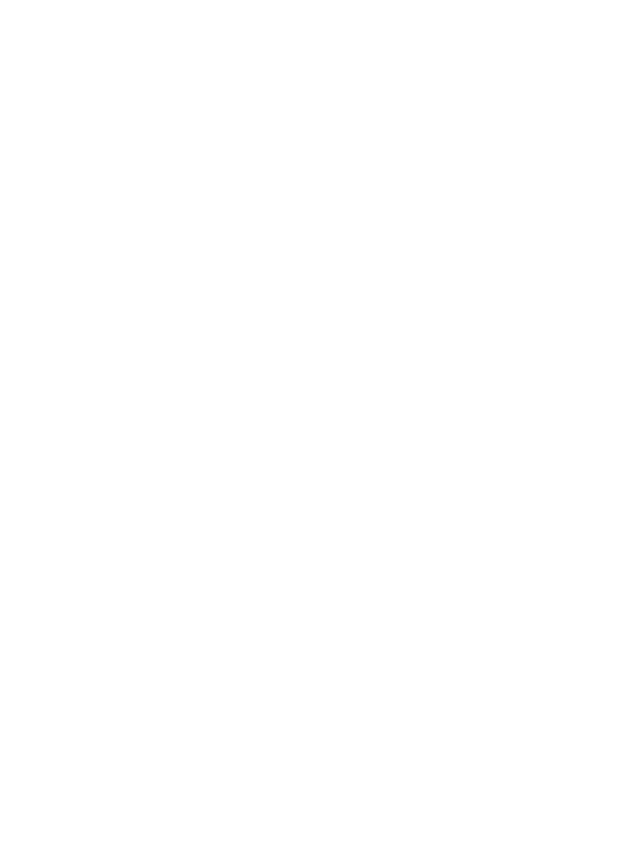
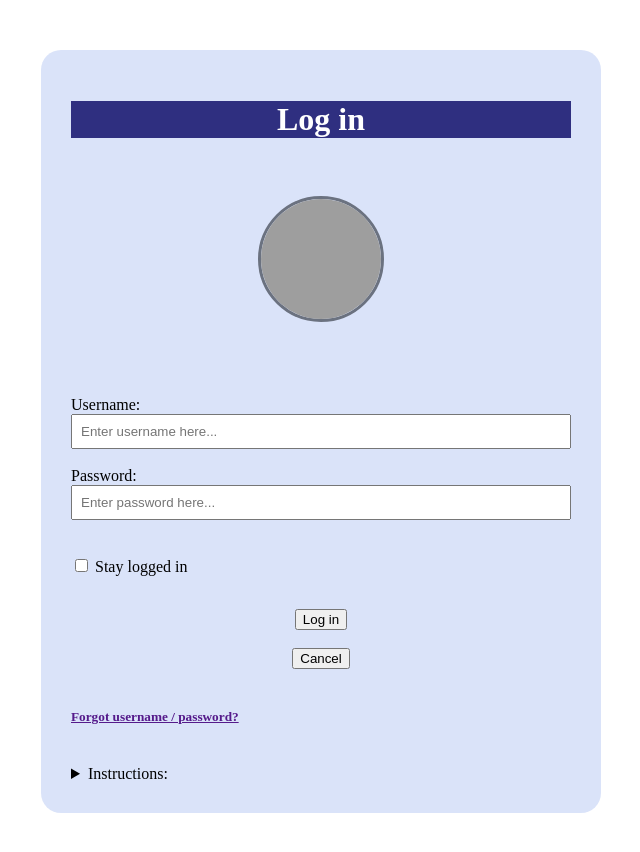
Before and after one commit to Agent-Sebastian/FV_ICT9J_Q4SkillsTest_SEBASTIAN-KIESHA, a plain HTML site: page FV_ICT9J_Q4SkillsTest_SEBASTIAN-KIESHA.html in a window 1280 px wide. Shown: the whole page, without its empty margins (319-959 px from the left). Before the commit the page ends 800 px from the top, so only its background shows below. Drawn offline with Linux system fonts and the light colour scheme; grey boxes are pictures that could not be loaded.

Commit message:
Update FV_ICT9J_Q4SkillsTest_SEBASTIAN-KIESHA.html

```diff
--- a/FV_ICT9J_Q4SkillsTest_SEBASTIAN-KIESHA.html
+++ b/FV_ICT9J_Q4SkillsTest_SEBASTIAN-KIESHA.html
@@ -5,7 +5,138 @@
     <meta name="viewport" content="width=device-width, initial-scale=1.0">
     <title>Skills Test</title>
 </head>
+
+    <style>
+        .form-box {
+        background: rgba(194, 208, 246, 0.6);
+        backdrop-filter: blur(8px);
+        width: 500px;
+        margin: 50px auto;
+        padding: 30px;
+        border-radius: 20px;
+                            }
+
+
+            .form-box input {
+        width: 100%;
+        padding: 8px;
+        box-sizing: border-box;
+                            }
+
+
+            .profile-pic {
+        width: 120px;
+        height: 120px;
+        border-radius: 50%;
+        object-fit: cover;
+        display: block;
+        margin: 0 auto 20px auto;
+        border: 3px solid #6b7280;
+        }
+
+    </style>
+
 <body>
+
+     <form>
+
+        <div class="form-box">
+
+            <h1 style="text-align: center; color: white; background-color: rgb(47, 47, 128);">Log in</h1>
+
+
+            <br><br>
+
+
+            <img src="https://cdn.pixabay.com/photo/2015/10/05/22/37/blank-profile-picture-973460_1280.png" alt="Profile" class="profile-pic">
+
+
+
+            <br><br><br>
+
+
+
+            Username:<br>
+            <input type="text" name="user" id="username" placeholder="Enter username here...">
+
+            <br><br>
+
+            Password:<br>
+            <input type="password" name="password" id="password" placeholder="Enter password here...">
+
+            <br><br>
+
+            <br>
+
+            <input type="checkbox" id="checkbox" style="width: auto; padding: 0;"> Stay logged in
+            <br><br>
+
+
+            <div style="text-align: center; margin-top: 15px;">
+                <button type="button" onclick="login()">Log in</button>
+                <br><br>
+                <button type="reset" class="button-style">Cancel</button>
+            </div>
+
+            <br>
+
+
+            <h5><a href="">Forgot username / password?</a></h5>
+
+
+
+
+            <br>
+            <details>
+                <summary>Instructions:</summary>
+                    <p>Input all the required data, then press the "Log in" button.</p>
+            </details>
+
+
+            </div>
+        </form>
+
+        <script>
+        function login() {
+            let user = String(document.getElementById("username").value);
+            let pass = String(document.getElementById("password").value);
+
+            let CU = "Student627";    //lets this be the correct username and passwords
+            let CP = "CPRICE";
+
+            let Correct = (user == CU && pass == CP);
+
+            let checkbox= document.getElementById("checkbox").checked;
+
+            if (user === "" || pass === "") {
+                alert("Please enter username and password.");
+            return; }
+
+
+            if (checkbox) {
+                alert("Stay logged in enabled");
+            }
+            else {
+                alert("Stay logged in disabled");
+            }
+
+            switch(Correct) {
+                case true:   // if put the right information
+                    alert("Welcome!")
+
+                break;
+
+                case false:  // if put the wrong information
+                    alert("Incorrect username and/or password.")
+
+                break;
+
+
+
+        }
+        }
+
+    </script>
 
 </body>
 </html>
```
